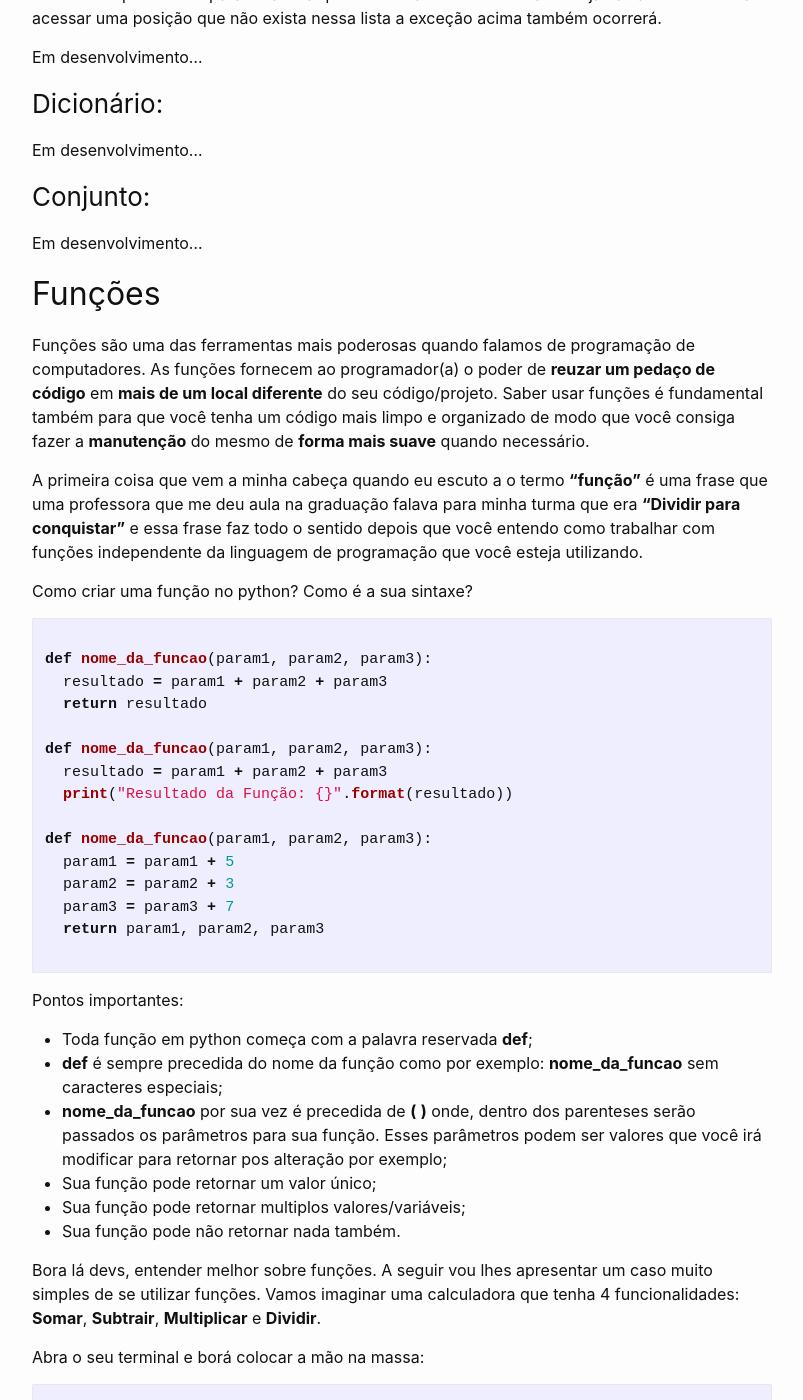
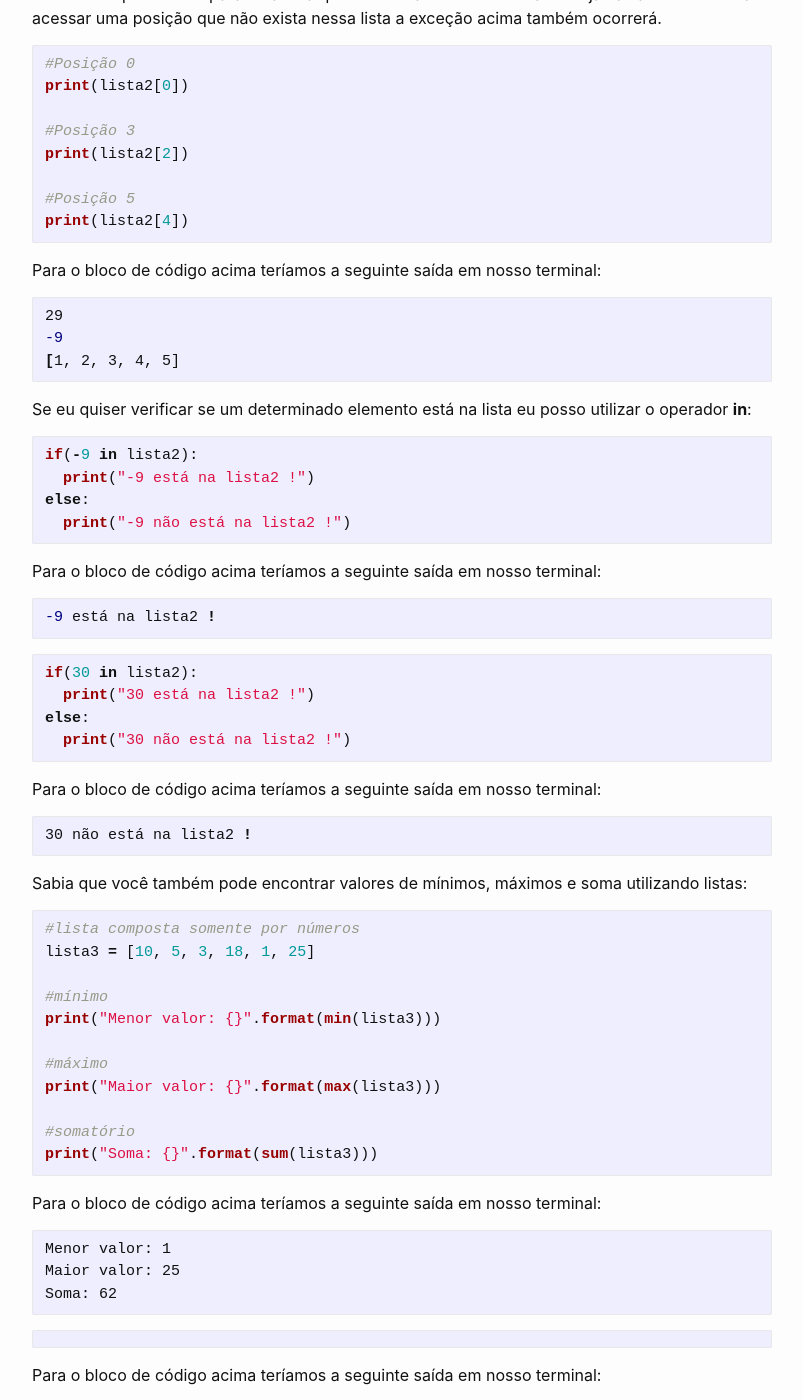
Before and after one commit to rafaelsanches123/rafaelsanches123.github.io, a Jekyll site: the page built from _posts/2020-02-15-introducao-a-linguagem-python.markdown, in a window 1280 px wide and 1400 px high, scrolled down 34375 px. Shown: the whole window, without its empty margins (238-1041 px from the left). Built offline with Jekyll 4.4.1, drawn with Linux system fonts in a browser that asks for light colours; comment, search, counter and statistics services are not loaded; some of the changed text lies outside the part shown.

Commit message:
funções utilizadas em listas para procurar por menor, maior e somatória em listas

````diff
--- a/_posts/2020-02-15-introducao-a-linguagem-python.markdown
+++ b/_posts/2020-02-15-introducao-a-linguagem-python.markdown
@@ -1212,13 +1212,95 @@ IndexError: list index out of range
 ```
 Para o exemplo acima a lista1 esta vazia logo, não é possível acessar nada nela e por isso ao tentarmos acessar uma posição qualquer nela ela gerou a exceção acima na saída do código. Lembre se que mesmo para uma lista que contenha elementos e não esteja vazia se você tentar acessar uma posição que não exista nessa lista a exceção acima também ocorrerá.
 
+```python
+#Posição 0
+print(lista2[0])
+
+#Posição 3
+print(lista2[2])
+
+#Posição 5
+print(lista2[4])
+```
+Para o bloco de código acima teríamos a seguinte saída em nosso terminal:
+```bash
+29
+-9
+[1, 2, 3, 4, 5]
+```
+
+Se eu quiser verificar se um determinado elemento está na lista eu posso utilizar o operador __in__:
+```python
+if(-9 in lista2):
+  print("-9 está na lista2 !")
+else:
+  print("-9 não está na lista2 !")
+```
+Para o bloco de código acima teríamos a seguinte saída em nosso terminal:
+```bash
+-9 está na lista2 !
+```
+```python
+if(30 in lista2):
+  print("30 está na lista2 !")
+else:
+  print("30 não está na lista2 !")
+```
+Para o bloco de código acima teríamos a seguinte saída em nosso terminal:
+```bash
+30 não está na lista2 !
+```
+
+Sabia que você também pode encontrar valores de mínimos, máximos e soma utilizando listas:
+
+```python
+#lista composta somente por números
+lista3 = [10, 5, 3, 18, 1, 25]
+
+#mínimo
+print("Menor valor: {}".format(min(lista3)))
+
+#máximo
+print("Maior valor: {}".format(max(lista3)))
+
+#somatório
+print("Soma: {}".format(sum(lista3)))
+```
+Para o bloco de código acima teríamos a seguinte saída em nosso terminal:
+```bash
+Menor valor: 1
+Maior valor: 25
+Soma: 62
+```
+
+
+
+
+
+
+```python
+```
+Para o bloco de código acima teríamos a seguinte saída em nosso terminal:
+```bash
+```
+
 Em desenvolvimento...
 
 ### Dicionário:
 Em desenvolvimento...
+```python
+```
+Para o bloco de código acima teríamos a seguinte saída em nosso terminal:
+```bash
+```
 
 ### Conjunto:
 Em desenvolvimento...
+```python
+```
+Para o bloco de código acima teríamos a seguinte saída em nosso terminal:
+```bash
+```
 
 ## Funções
 
````
